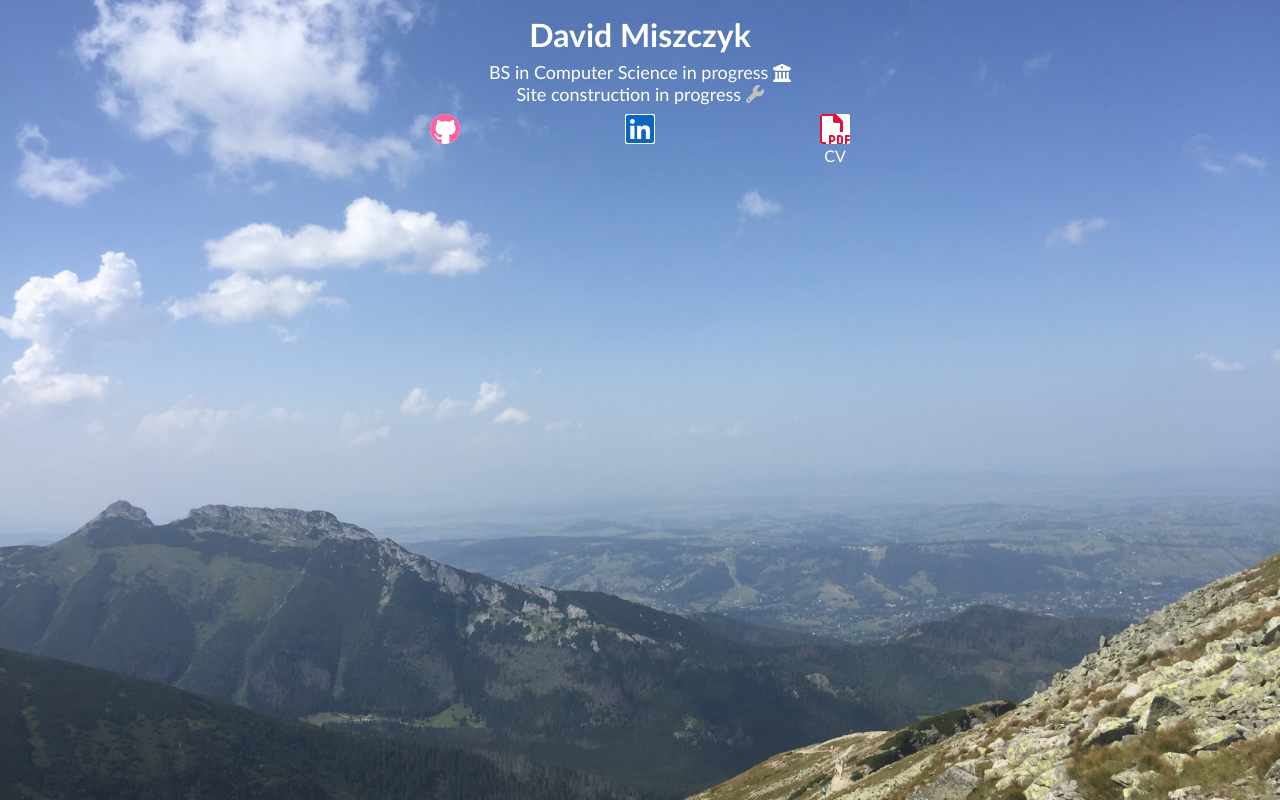
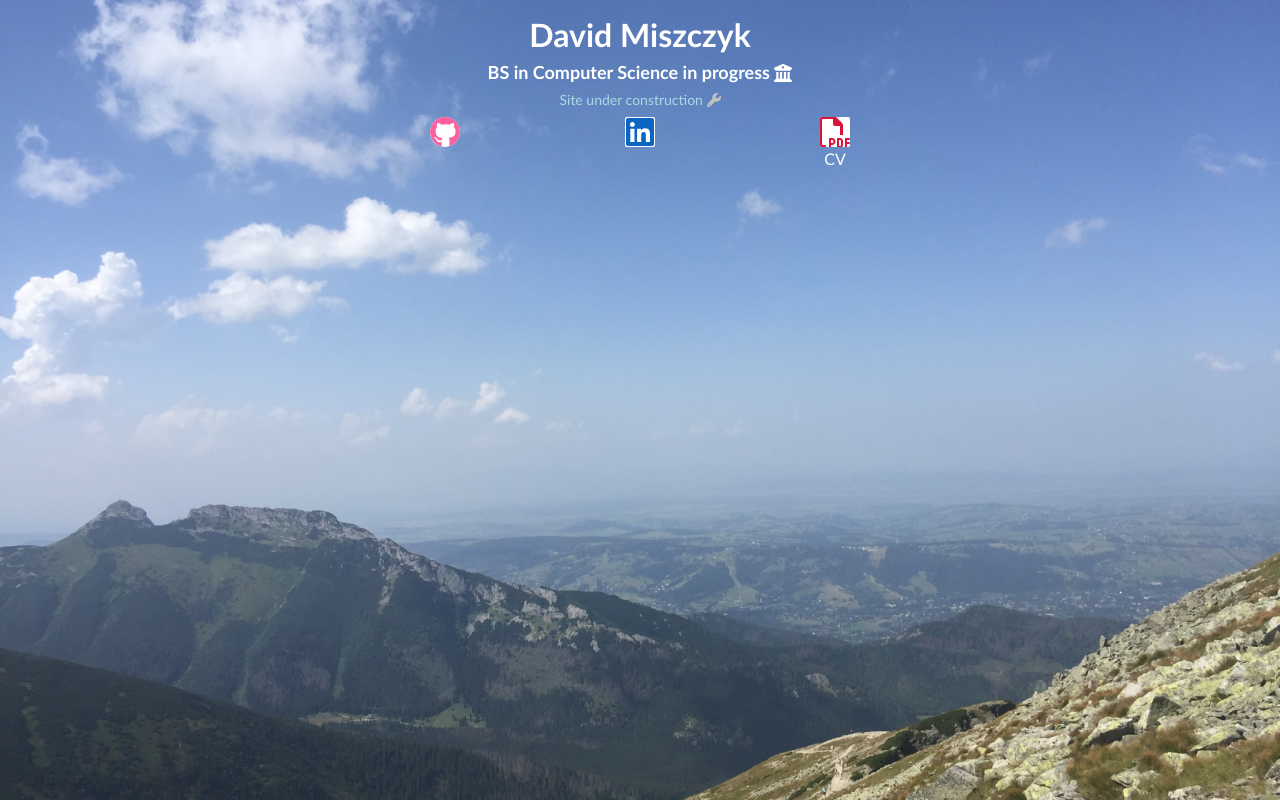
Before and after one commit to dm-bit1/resume, a React (Create React App) app: page / in a window 1280 px wide. Built offline with nearby package versions, Linux system fonts and the light colour scheme.

Commit message:
minor change

```diff
--- a/src/App.js
+++ b/src/App.js
@@ -6,7 +6,7 @@ import githubImage from './github.png';
 import 'bootstrap/dist/css/bootstrap.min.css';
 import {FontAwesomeIcon} from '@fortawesome/react-fontawesome';
 import {faGithub, faLinkedin} from '@fortawesome/free-brands-svg-icons';
-import {faFilePdf} from '@fortawesome/free-regular-svg-icons';
+import {faFilePdf, faEnvelope} from '@fortawesome/free-regular-svg-icons';
 import {Container} from 'react-bootstrap';
 import "./custom.css";
 import "./styles.css";
@@ -22,8 +22,10 @@ function App() {
           </h1>
           <h2>
             BS in Computer Science in progress <FontAwesomeIcon icon={faBuildingColumns} color="White"/> <br/>
-            Site construction in progress <FontAwesomeIcon icon={faWrench} color="Silver"/>
           </h2>
+          <h3>
+            Site under construction <FontAwesomeIcon icon={faWrench} color="Silver"/>
+          </h3>
           <div className="singleCol social-media-icons-white d-flex justify-content-evenly">
             <a href="https://github.com/dm-bit1" class="github-icon">
               <FontAwesomeIcon icon={faGithub} />
@@ -39,6 +41,7 @@ function App() {
                 CV
               </span>
             </div>
+
           </div>
         </section>
   );
--- a/src/custom.css
+++ b/src/custom.css
@@ -12,10 +12,28 @@ h1.text-center {
 }
 
 h2 {
+    font-weight: bold;
     font-family: Calibri;
     color: white;
     font-size: 18px;
     text-align: center;
+}
+
+h2.text-center {
+    display: flex;
+    align-items: center; /* Vertically center only the text within h1 */
+}
+
+h3 {
+    font-family: Calibri;
+    color: lightblue;
+    font-size: 14px;
+    text-align: center;
+}
+
+h3.text-center {
+    display: flex;
+    align-items: center; /* Vertically center only the text within h1 */
 }
 
 .singleCol {
```
